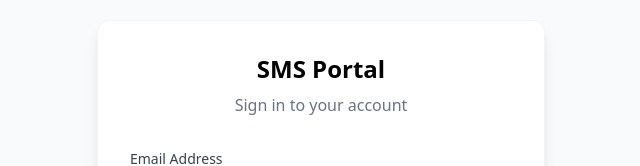
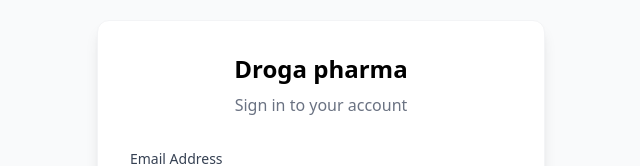
Before and after one commit to Abrham2119/sms, a React (Vite) app: page /Login in a window 1280 px wide. Shown: the part 159-325 px from the top of the page, without its empty margins (319-959 px from the left). Built offline with nearby package versions, Linux system fonts and the light colour scheme.

Commit message:
fix :logo

```diff
--- a/index.html
+++ b/index.html
@@ -4,7 +4,7 @@
     <meta charset="UTF-8" />
     <link rel="icon" type="image/svg+xml" href="/vite.svg" />
     <meta name="viewport" content="width=device-width, initial-scale=1.0" />
-    <title>portal</title>
+    <title>Droga Pharma</title>
   </head>
   <body>
     <div id="root"></div>
--- a/src/components/layout/Sidebar.tsx
+++ b/src/components/layout/Sidebar.tsx
@@ -144,11 +144,13 @@
                 <div className="h-full flex flex-col overflow-hidden">
                     <div className="h-16 flex items-center justify-between px-4 border-b border-gray-800/50 whitespace-nowrap shrink-0">
                         <div className={`flex items-center gap-2 min-w-max transition-all duration-300 ${isCollapsed ? 'lg:justify-center lg:w-full' : ''}`}>
-                            <div className="w-8 h-8 bg-primary-500 rounded-lg flex items-center justify-center shrink-0 shadow-[0_0_10px_rgba(255,255,0,0.4)]">
-                                <span className="font-bold text-black">A</span>
-                            </div>
+                            <img
+                                src="/assets/logo/Droga Pharma Logo-02.svg"
+                                alt="Droga Pharma"
+                                className="w-10 h-10 object-contain shrink-0"
+                            />
                             <span className={`text-xl font-black text-white transition-opacity duration-300 ${isCollapsed ? 'lg:hidden lg:opacity-0' : 'opacity-100'} tracking-tighter uppercase`}>
-                                SMS Portal
+                                Droga pharma
                             </span>
                         </div>
                         <button onClick={onClose} className="lg:hidden text-gray-400 hover:text-white">
--- a/src/features/auth/LoginPage.tsx
+++ b/src/features/auth/LoginPage.tsx
@@ -39,7 +39,7 @@
       <div className="w-full max-w-md bg-white dark:bg-gray-800 rounded-xl shadow-lg p-8 border border-gray-100 dark:border-gray-700">
         <div className="text-center mb-8">
           <h1 className="text-2xl font-black text-black dark:text-primary-400">
-            SMS Portal
+            Droga pharma
           </h1>
           <p className="text-gray-500 dark:text-gray-400 mt-2">
             Sign in to your account
```
Also changed, not shown: public/assets/logo/Droga Pharma Logo-02.svg (added).
